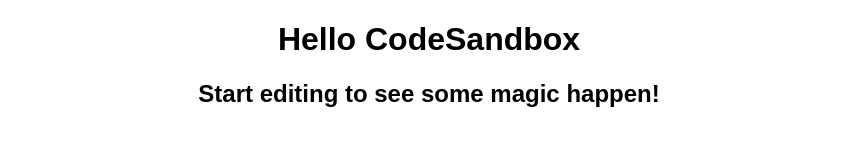
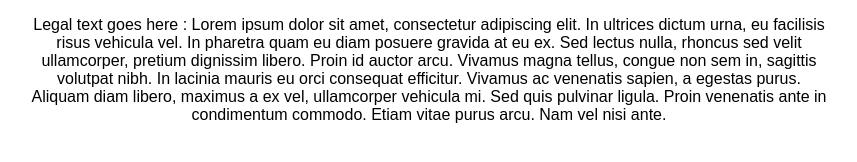
Before and after one commit to patlolla-sai-charan-reddy/DisclosableInterestPOCforFitchRatings, a React app: page / in a window 1280 px wide. Shown: the whole page, without its empty margins (211-1068 px from the left). Built offline with nearby package versions, Linux system fonts and the light colour scheme.

Commit message:
Initial Commit

```diff
--- a/src/index.js
+++ b/src/index.js
@@ -6,8 +6,17 @@
 function App() {
   return (
     <div className="App">
-      <h1>Hello CodeSandbox </h1>
-      <h2>Start editing to see some magic happen!</h2>
+      <p className="legaltext">
+        Legal text goes here : Lorem ipsum dolor sit amet, consectetur
+        adipiscing elit. In ultrices dictum urna, eu facilisis risus vehicula
+        vel. In pharetra quam eu diam posuere gravida at eu ex. Sed lectus
+        nulla, rhoncus sed velit ullamcorper, pretium dignissim libero. Proin id
+        auctor arcu. Vivamus magna tellus, congue non sem in, sagittis volutpat
+        nibh. In lacinia mauris eu orci consequat efficitur. Vivamus ac
+        venenatis sapien, a egestas purus. Aliquam diam libero, maximus a ex
+        vel, ullamcorper vehicula mi. Sed quis pulvinar ligula. Proin venenatis
+        ante in condimentum commodo. Etiam vitae purus arcu. Nam vel nisi ante.
+      </p>
     </div>
   );
 }
--- a/src/styles.css
+++ b/src/styles.css
@@ -1,4 +1,10 @@
 .App {
   font-family: sans-serif;
   text-align: center;
+  margin: 0 auto;
+  max-width: 800px;
 }
+
+.legalText {
+  width: 1170px;
+}
```
